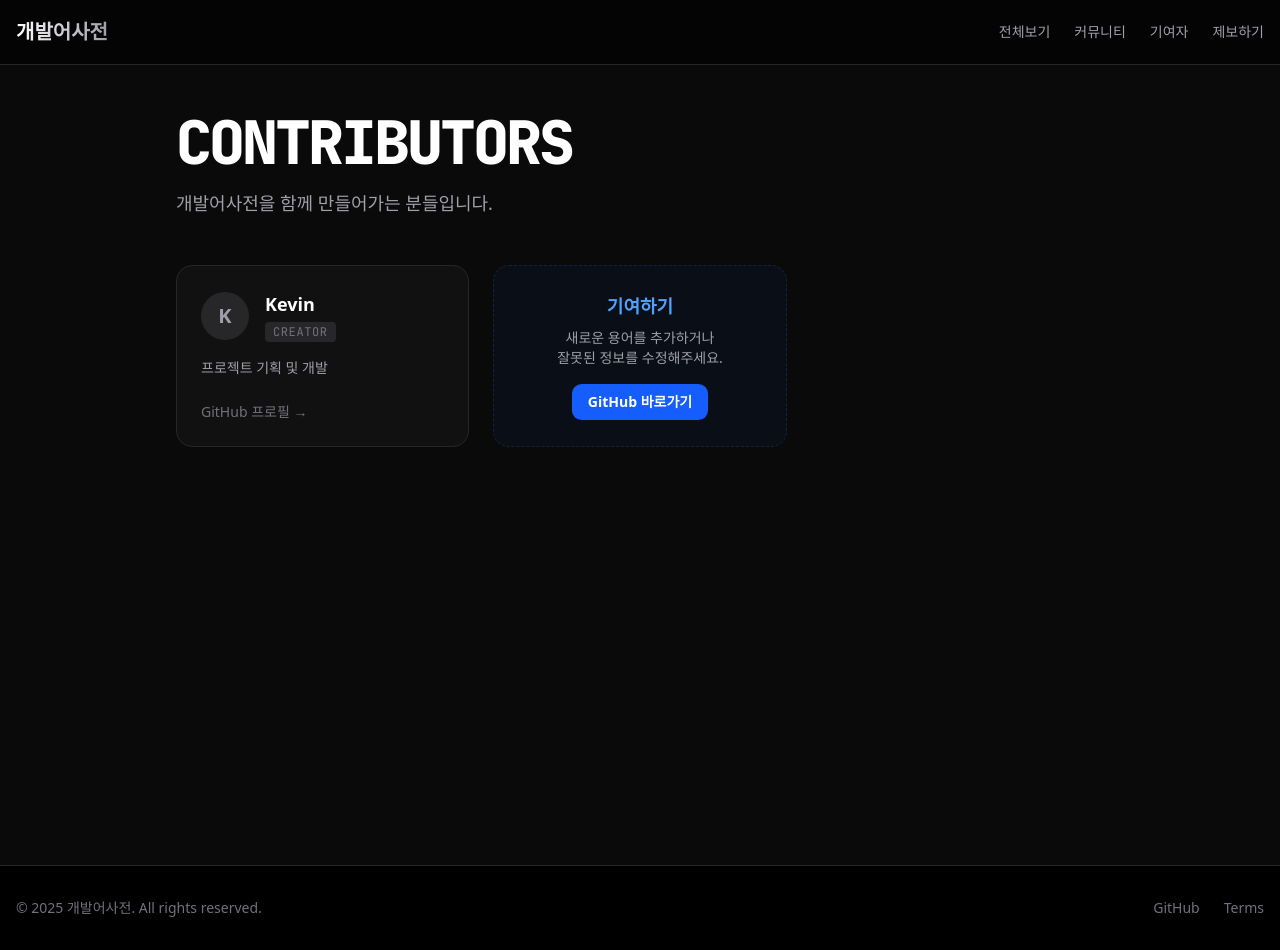
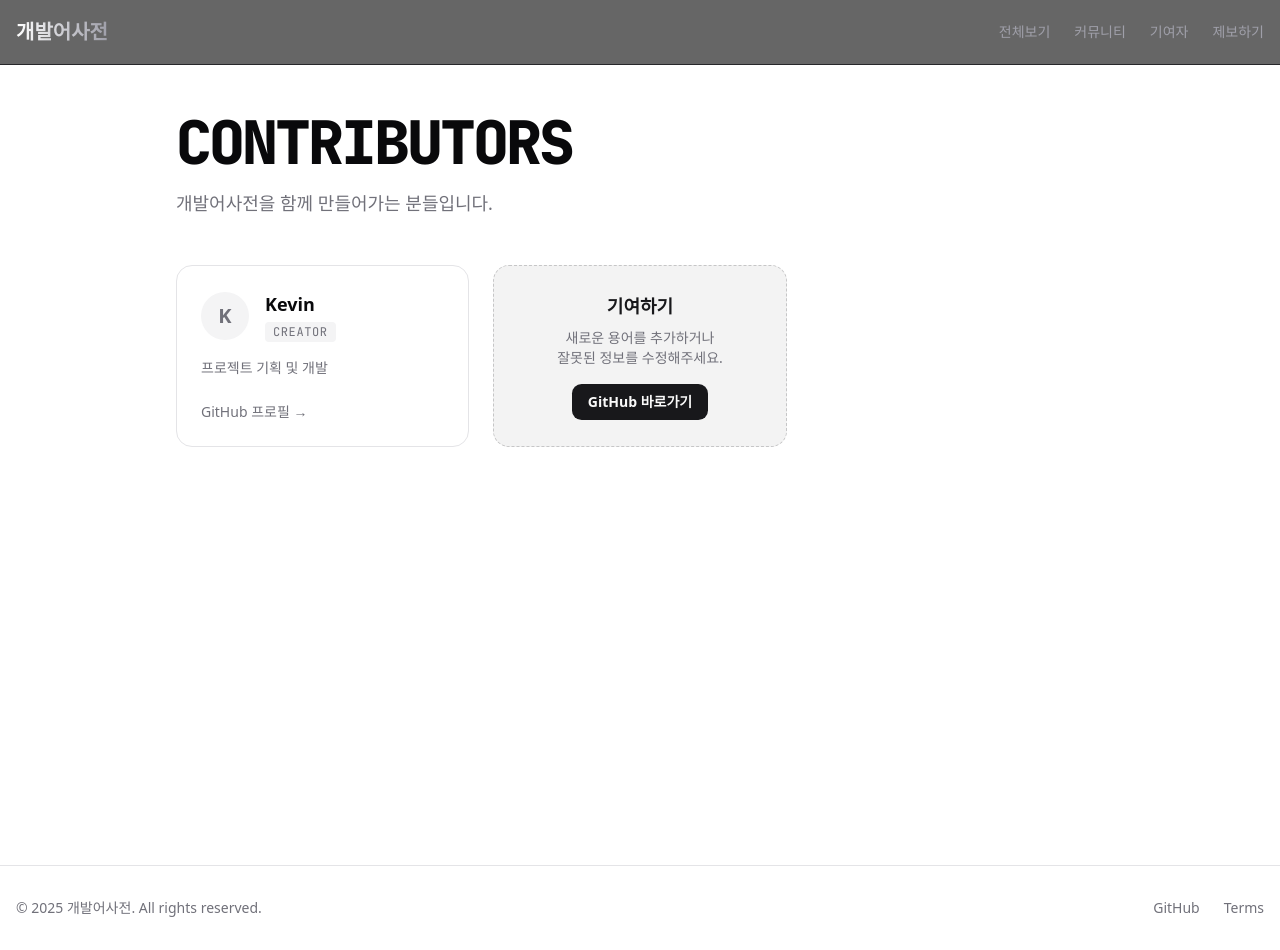
Before and after one commit to ZetBe/dev-lang-dict, a Next.js app: page /contributors in a window 1280 px wide. Built offline with nearby package versions, Linux system fonts and the light colour scheme.

Commit message:
feat: 다크, 라이트모드 추가

```diff
--- a/app/contributors/page.tsx
+++ b/app/contributors/page.tsx
@@ -14,10 +14,10 @@ export default function ContributorsPage() {
   return (
     <div className="min-h-screen p-8 md:p-12 max-w-5xl mx-auto">
       <div className="mb-12">
-        <h1 className="text-4xl md:text-6xl font-black tracking-tighter text-white font-mono mb-4">
+        <h1 className="text-4xl md:text-6xl font-black tracking-tighter text-foreground font-mono mb-4">
           CONTRIBUTORS
         </h1>
-        <p className="text-zinc-400 text-lg">
+        <p className="text-muted-foreground text-lg">
           개발어사전을 함께 만들어가는 분들입니다.
         </p>
       </div>
@@ -26,30 +26,30 @@ export default function ContributorsPage() {
         {contributors.map((contributor, index) => (
           <div
             key={index}
-            className="flex flex-col bg-zinc-900/50 border border-zinc-800 p-6 rounded-2xl hover:border-blue-500/50 transition duration-300 group"
+            className="flex flex-col bg-card border border-border p-6 rounded-2xl hover:border-primary/50 transition duration-300 group"
           >
             <div className="flex items-center gap-4 mb-4">
-              <div className="w-12 h-12 bg-zinc-800 rounded-full flex items-center justify-center text-xl font-bold text-zinc-400 group-hover:bg-blue-500/20 group-hover:text-blue-400 transition">
+              <div className="w-12 h-12 bg-muted rounded-full flex items-center justify-center text-xl font-bold text-muted-foreground group-hover:bg-primary/20 group-hover:text-primary transition">
                 {contributor.name[0]}
               </div>
               <div>
-                <h3 className="font-bold text-white text-lg">
+                <h3 className="font-bold text-foreground text-lg">
                   {contributor.name}
                 </h3>
-                <span className="text-xs font-mono text-zinc-500 uppercase tracking-wider bg-zinc-800 px-2 py-0.5 rounded">
+                <span className="text-xs font-mono text-muted-foreground uppercase tracking-wider bg-muted px-2 py-0.5 rounded">
                   {contributor.role}
                 </span>
               </div>
             </div>
 
-            <p className="text-zinc-400 text-sm mb-6 flex-1">
+            <p className="text-muted-foreground text-sm mb-6 flex-1">
               {contributor.description}
             </p>
 
             <Link
               href={contributor.github}
               target="_blank"
-              className="text-sm font-medium text-zinc-500 hover:text-white transition-colors flex items-center gap-2"
+              className="text-sm font-medium text-muted-foreground hover:text-foreground transition-colors flex items-center gap-2"
             >
               GitHub 프로필 &rarr;
             </Link>
@@ -57,9 +57,9 @@ export default function ContributorsPage() {
         ))}
 
         {/* Join Us Card */}
-        <div className="flex flex-col items-center justify-center bg-blue-600/5 border border-blue-500/20 border-dashed p-6 rounded-2xl hover:bg-blue-600/10 transition duration-300">
-          <h3 className="font-bold text-blue-400 text-lg mb-2">기여하기</h3>
-          <p className="text-zinc-400 text-sm text-center mb-4">
+        <div className="flex flex-col items-center justify-center bg-primary/5 border border-primary/20 border-dashed p-6 rounded-2xl hover:bg-primary/10 transition duration-300">
+          <h3 className="font-bold text-primary text-lg mb-2">기여하기</h3>
+          <p className="text-muted-foreground text-sm text-center mb-4">
             새로운 용어를 추가하거나
             <br />
             잘못된 정보를 수정해주세요.
@@ -67,7 +67,7 @@ export default function ContributorsPage() {
           <Link
             href="https://github.com/ZetBe/dev-lang-dict"
             target="_blank"
-            className="px-4 py-2 bg-blue-600 hover:bg-blue-500 text-white text-sm font-bold rounded-lg transition"
+            className="px-4 py-2 bg-primary hover:bg-primary/90 text-primary-foreground text-sm font-bold rounded-lg transition"
           >
             GitHub 바로가기
           </Link>
--- a/app/globals.css
+++ b/app/globals.css
@@ -4,7 +4,52 @@
 @custom-variant dark (&:is(.dark *));
 
 :root {
-  /* Enforce Dark Mode by default for this premium look */
+  /* Light Mode Defaults */
+  --background: #ffffff;
+  --foreground: #09090b;
+
+  --card: #ffffff;
+  --card-foreground: #09090b;
+  --popover: #ffffff;
+  --popover-foreground: #09090b;
+
+  --primary: #18181b;
+  --primary-foreground: #fafafa;
+
+  --secondary: #f4f4f5;
+  --secondary-foreground: #18181b;
+
+  --muted: #f4f4f5;
+  --muted-foreground: #71717a;
+
+  --accent: #f4f4f5;
+  --accent-foreground: #18181b;
+
+  --destructive: #ef4444;
+  --destructive-foreground: #fafafa;
+
+  --border: #e4e4e7;
+  --input: #e4e4e7;
+  --ring: #18181b;
+
+  --radius: 0.6rem;
+
+  --chart-1: oklch(0.646 0.222 41.116);
+  --chart-2: oklch(0.6 0.118 184.704);
+  --chart-3: oklch(0.398 0.07 227.392);
+  --chart-4: oklch(0.828 0.189 84.429);
+  --chart-5: oklch(0.769 0.188 70.08);
+
+  --primary-glow: rgba(0, 0, 0, 0.1);
+  --card-border: #e4e4e7;
+
+  /* Typography */
+  --font-sans: var(--font-geist-sans);
+  --font-mono: var(--font-geist-mono);
+}
+
+.dark {
+  /* Dark Mode Overrides */
   --background: #0a0a0a;
   --foreground: #ededed;
 
@@ -16,7 +61,7 @@
   /* Cards & Surfaces */
   --card: #171717;
   --card-foreground: #ededed;
-  --card-bg: #171717; /* Legacy support if needed */
+  --card-bg: #171717;
   --card-border: #333333;
   --popover: #171717;
   --popover-foreground: #ededed;
@@ -31,18 +76,13 @@
   --border: #333333;
   --input: #333333;
   --ring: #3b82f6;
-  --radius: 0.6rem;
 
-  /* Charts - keeping default colors or adjusting if needed */
+  /* Charts */
   --chart-1: oklch(0.488 0.243 264.376);
   --chart-2: oklch(0.696 0.17 162.48);
   --chart-3: oklch(0.769 0.188 70.08);
   --chart-4: oklch(0.627 0.265 303.9);
   --chart-5: oklch(0.645 0.246 16.439);
-
-  /* Typography */
-  --font-sans: var(--font-geist-sans);
-  --font-mono: var(--font-geist-mono);
 }
 
 body {
--- a/app/layout.tsx
+++ b/app/layout.tsx
@@ -5,6 +5,7 @@ import { GoogleAnalytics, GoogleTagManager } from "@next/third-parties/google";
 import "./globals.css";
 import Header from "@/components/Header";
 import Footer from "@/components/Footer";
+import { ThemeProvider } from "@/components/ThemeProvider";
 
 const geistSans = Geist({
   variable: "--font-geist-sans",
@@ -30,16 +31,24 @@ export default function RootLayout({
   children: React.ReactNode;
 }>) {
   return (
-    <html lang="en" className="dark">
+    <html lang="en" suppressHydrationWarning>
       <meta name="apple-mobile-web-app-title" content="devlangdict" />
       <GoogleTagManager gtmId="GTM-K3N5HMVM" />
+
       <body
         className={`${geistSans.variable} ${jetBrainsMono.variable} antialiased min-h-screen bg-background flex flex-col`}
       >
-        <Header />
-        <div className="flex-1">{children}</div>
-        <Analytics />
-        <Footer />
+        <ThemeProvider
+          attribute="class"
+          defaultTheme="system"
+          enableSystem
+          disableTransitionOnChange
+        >
+          <Header />
+          <div className="flex-1">{children}</div>
+          <Analytics />
+          <Footer />
+        </ThemeProvider>
       </body>
       <GoogleAnalytics gaId="G-24CZP5R0DJ" />
     </html>
--- a/components/Footer.tsx
+++ b/components/Footer.tsx
@@ -2,22 +2,22 @@ import Link from "next/link";
 
 export default function Footer() {
   return (
-    <footer className="w-full border-t border-zinc-800 bg-black py-8 mt-auto">
+    <footer className="w-full border-t border-border bg-background py-8 mt-auto">
       <div className="container mx-auto px-4 flex flex-col items-center justify-between gap-4 md:flex-row">
-        <p className="text-sm text-zinc-500">
+        <p className="text-sm text-muted-foreground">
           © {new Date().getFullYear()} 개발어사전. All rights reserved.
         </p>
         <div className="flex gap-6">
           <Link
             href="https://github.com/ZetBe/dev-lang-dict"
             target="_blank"
-            className="text-sm text-zinc-500 hover:text-white transition-colors"
+            className="text-sm text-muted-foreground hover:text-foreground transition-colors"
           >
             GitHub
           </Link>
           <Link
             href="/terms"
-            className="text-sm text-zinc-500 hover:text-white transition-colors"
+            className="text-sm text-muted-foreground hover:text-foreground transition-colors"
           >
             Terms
           </Link>
--- a/components/TermCard.tsx
+++ b/components/TermCard.tsx
@@ -14,10 +14,10 @@ interface TermCardProps {
 
 export default function TermCard({ term }: TermCardProps) {
   return (
-    <Card className="h-full bg-black/40 backdrop-blur-md border-zinc-800 hover:border-blue-500/50 transition-all duration-300 hover:-translate-y-1 overflow-hidden relative group">
+    <Card className="h-full bg-card/50 backdrop-blur-md border-border hover:border-primary/50 transition-all duration-300 hover:-translate-y-1 overflow-hidden relative group">
       <CardHeader className="pb-3">
         <div className="flex justify-between items-start">
-          <CardTitle className="text-2xl font-jetbrains-mono font-bold bg-clip-text text-transparent bg-gradient-to-r from-white to-zinc-400 group-hover:from-indigo-300 group-hover:to-slate-400 transition-all">
+          <CardTitle className="text-2xl font-jetbrains-mono font-bold text-foreground group-hover:text-primary transition-colors">
             <Link
               href={`/terms/${term.slug}`}
               className="before:absolute before:inset-0 focus:outline-none"
@@ -26,7 +26,7 @@ export default function TermCard({ term }: TermCardProps) {
             </Link>
           </CardTitle>
           {term.pronunciation_ko && (
-            <span className="text-xs font-jetbrains-mono text-zinc-500 border border-zinc-800 px-2 py-1 rounded bg-black/20">
+            <span className="text-xs font-jetbrains-mono text-muted-foreground border border-zinc-800 px-2 py-1 rounded ">
               {term.pronunciation_ko}
             </span>
           )}
--- /dev/null
+++ b/components/ThemeButton.tsx
@@ -0,0 +1,40 @@
+"use client";
+
+import * as React from "react";
+import { Moon, Sun } from "lucide-react";
+import { useTheme } from "next-themes";
+
+import { Button } from "@/components/ui/button";
+import {
+  DropdownMenu,
+  DropdownMenuContent,
+  DropdownMenuItem,
+  DropdownMenuTrigger,
+} from "@/components/ui/dropdown-menu";
+
+export function ThemeButton() {
+  const { setTheme } = useTheme();
+
+  return (
+    <DropdownMenu>
+      <DropdownMenuTrigger asChild>
+        <Button variant="ghost" size="icon">
+          <Sun className="h-[1.2rem] w-[1.2rem] scale-100 rotate-0 transition-all dark:scale-0 dark:-rotate-90" />
+          <Moon className="absolute h-[1.2rem] w-[1.2rem] scale-0 rotate-90 transition-all dark:scale-100 dark:rotate-0" />
+          <span className="sr-only">Toggle theme</span>
+        </Button>
+      </DropdownMenuTrigger>
+      <DropdownMenuContent align="end">
+        <DropdownMenuItem onClick={() => setTheme("light")}>
+          Light
+        </DropdownMenuItem>
+        <DropdownMenuItem onClick={() => setTheme("dark")}>
+          Dark
+        </DropdownMenuItem>
+        <DropdownMenuItem onClick={() => setTheme("system")}>
+          System
+        </DropdownMenuItem>
+      </DropdownMenuContent>
+    </DropdownMenu>
+  );
+}
--- /dev/null
+++ b/components/ThemeProvider.tsx
@@ -0,0 +1,11 @@
+"use client";
+
+import * as React from "react";
+import { ThemeProvider as NextThemesProvider } from "next-themes";
+
+export function ThemeProvider({
+  children,
+  ...props
+}: React.ComponentProps<typeof NextThemesProvider>) {
+  return <NextThemesProvider {...props}>{children}</NextThemesProvider>;
+}
```
Also changed, not shown: app/page.tsx (+5 -6 lines), app/terms/TermsClient.tsx (+50 -154 lines), app/terms/[slug]/page.tsx (+24 -22 lines).
